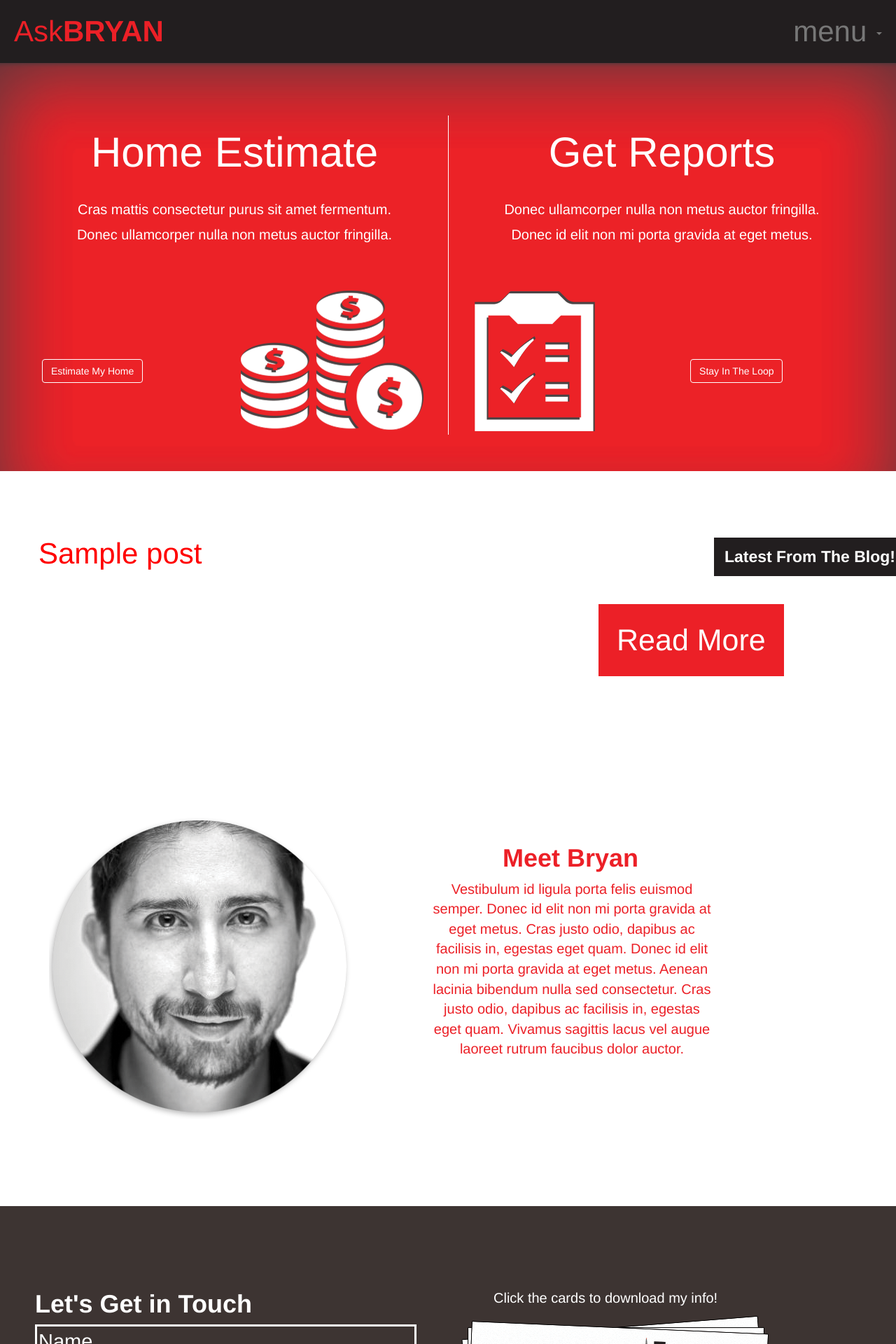
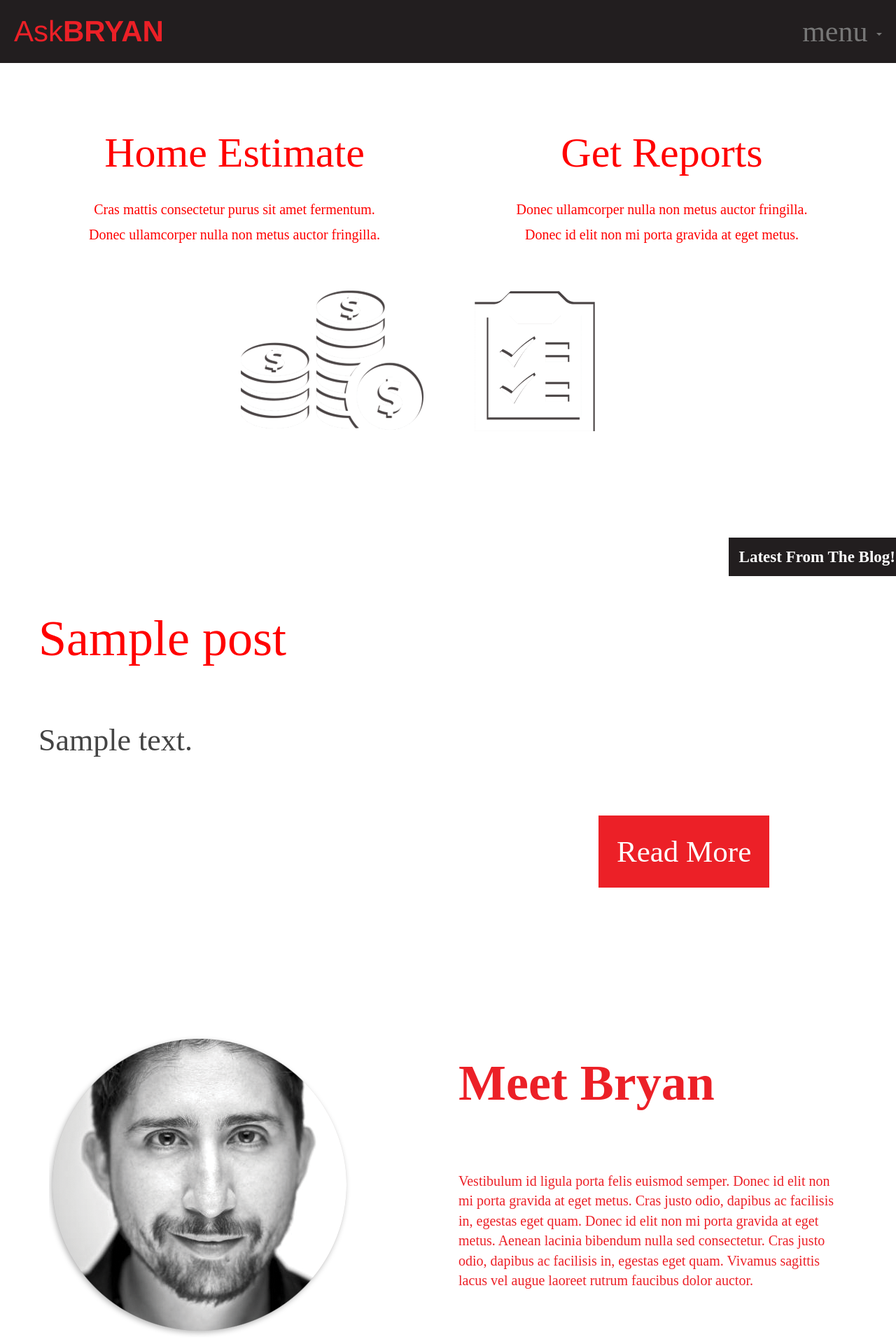
Before and after one commit to tazemebro/wordpress-enviroment, a WordPress theme: template themes/askbryan/index.php in a window 1280 px wide. Shown: the top 1920 px of the page at 70% size. Run offline with PHP 8.4 and a stand-in for WordPress, Linux system fonts and the light colour scheme; the site name, menu and one post (Sample post) are stand-ins, and other content is empty.

Commit message:
bunch of fixes

```diff
--- a/themes/askbryan/index.php
+++ b/themes/askbryan/index.php
@@ -55,7 +55,7 @@
 <!-- Blog Section -->
 <div class="container" style="padding-top: 75px; padding-bottom: 120px;">
 	<div class="row">
-		<div class="blog col-md-6 pull-right">
+		<div class="blog col-md-12 pull-right">
 			<h3 class="latest">Latest From The Blog!</h3>
 		</div>
 
@@ -64,7 +64,7 @@
 			<?php while ( have_posts() ) : the_post(); ?>
 			<!--<li>-->
 
-	<article>
+	<article class="home_post">
 
 		<h2><a href="<?php esc_url( the_permalink() ); ?>" title="Permalink to <?php the_title(); ?>" rel="bookmark"><?php the_title(); ?></a></h2>
 			<p>
@@ -86,20 +86,23 @@
 <!-- Meet Bryan Section -->
 <div class="meet_bryan container" style="padding-bottom: 200px;">
 	<div class="row">
-		<div class="col-md-12">
-			<h1>Meet Bryan</h1>
+	<div class="col-md-6">
+				<img src="<?php bloginfo ('template_directory'); ?>/css/images/bryan.png" alt="Bryan Vasquez" style="margin-top: -90px;"/>
+	</div>
+		<div class="col-md-6">
+				<h1>Meet Bryan</h1>
 				<p>Vestibulum id ligula porta felis euismod semper. Donec id elit non mi porta gravida at eget metus. Cras justo odio, dapibus ac facilisis in, egestas eget quam. Donec id elit non mi porta gravida at eget metus. Aenean lacinia bibendum nulla sed consectetur. Cras justo odio, dapibus ac facilisis in, egestas eget quam. Vivamus sagittis lacus vel augue laoreet rutrum faucibus dolor auctor.
 				</p>
-					<img src="<?php bloginfo ('template_directory'); ?>/css/images/bryan.png" alt="Bryan Vasquez" style="margin-top: -90px;"/>
 		</div>
+
 	</div>
 </div>
 <!-- End Meet Bryan Section -->
 <!-- Contact Section -->
 	<div class="contact container-fluid" style="width: 100%; padding-top: 100px; padding-bottom: 250px;">
 		<div class="row">
-			<div class="col-md-6">
-				<h1 style="margin-left: 50px;">Let's Get in Touch</h1>
+			<div class="col-md-6 contact_form">
+				<h2 style="margin-left: 50px;">Let's Get in Touch</h2>
 
 				<form method="post" action="contact">
 					<input type="text" name="cf_name" placeholder="Name" />
@@ -111,11 +114,11 @@
 					<input type="text" name="cf_service" placeholder="What Can I Do For You?" style="padding-bottom: 90px;" />
 						<br />
 						<br />
-					<button>Submit</button>
+					<button type="submit" class="submit	">Submit</button>
 				</form>
 			</div>
 		<div class="col-md-6">
-				<h2>Click the cards to download my info!</h2>
+				<h3>Click the cards to download my info!</h2>
 			<img src="<?php bloginfo ('template_directory'); ?>/css/images/contact_info.png" alt="contact info" />
 		</div>
 	</div>
--- a/themes/askbryan/style.css
+++ b/themes/askbryan/style.css
@@ -22,8 +22,8 @@ CONTENTS:
 01 Sensible defaults ----------------------------------------------------------------------------------------
 ---------------------------------------------------------------------------------------------------------- */
 
-@import "reset.css";
-@import "bootstrap.min.css";
+@import "/askbryan/wp-content/themes/askbryan/css/reset.css";
+@import "/askbryan/wp-content/themes/askbryan/css/bootstrap.min.css";
 
 html,body
 {
@@ -32,6 +32,7 @@ html,body
     margin: 0px;
     padding: 0px;
     overflow-x: hidden;
+    font-family: raleway;
 }
 
 div,
@@ -113,7 +114,6 @@ a.navbar-brand{
 05 Body ------------------------------------------------------------
 ---------------------------------------------------------------------------------------------------------- */
 .hero {
-	background: url('css/images/homescreen_background_image.jpg') no-repeat top center;
 	background-size: cover;
 	padding:75px 45px 50px 45px;
 	margin-top: -20px;
@@ -123,10 +123,11 @@ a.navbar-brand{
 }
 .reports{
 	border-left: 1px solid #fff;
+	color: red;
 }
 .hero h2{
 	font-size: 60px;
-	color: white;
+	color: red;
 	text-align: center;
 }
 .hero p{
@@ -143,7 +144,8 @@ a.navbar-brand{
 }
 
 .home p {
-	color: white;
+	color: red;
+
 }
 
 .reports h1 {
@@ -193,33 +195,41 @@ a.navbar-brand{
 }
 .meet_bryan h1 {
 	color: #ec2027;
-	text-align: center;
-	padding-left: 350px;
+	text-align: left;
+	padding-bottom: 75px;
+	font-size: 72px;
 }
 
 .meet_bryan p {
 	color: #ec2027;
-	text-align: center;
-	float: right;
-	padding-left: 545px;
-	padding-right: 191px;
+	text-align: left;
 }
 
 .meet_bryan img {
 	padding-bottom: 100px;
-	position: absolute;
+	padding-top: 80px;
 }
 .contact {
 	background-color: #3d3432;
 	background-size: cover;
+	padding-top: 100px;
 
+}
+.contact_form{
+	margin-top: 100px;
 }
 .contact input {
 	background: transparent;
-	border: 3px solid white;
-	padding-right: 160px;
+	border: 5px solid white;
+	width: 80%;
 	margin-left: 50px;
 	font-size: 29px;
+	border-radius: 8px;
+	padding: 20px;
+	font-weight:bold;
+	color: white;
+	margin-top: 25px;
+	outline: 0;
 }
 .contact input, select, textarea{
     color: white;
@@ -234,32 +244,40 @@ a.navbar-brand{
 	padding-right: 60px;
 	padding-left: 60px;
 	text-align: center;
+
 }
 .contact img {
 	margin-right: 20px;
 }
 .contact h2 {
-	font-size: 20px;
+	font-size: 58px;
 	color: white;
 	margin-left: 50px;
 }
+
 .form {
 	margin-top: 20px;
 }
+.submit{
+	margin-top: 25px;
+	width: 80%;
+	box-shadow: 0px 5px 5px #2a2a2a;
+	text-shadow: 2px 2px 2px #2a2a2a;
+}
 ::-webkit-input-placeholder {
-   color: white;
+   color: gray;
 }
 
 :-moz-placeholder { /* Firefox 18- */
-   color: white;
+   color: gray;
 }
 
 ::-moz-placeholder {  /* Firefox 19+ */
-   color: white;
+   color: gray;
 }
 
 :-ms-input-placeholder {
-   color: white;
+   color: gray;
 }
 .made_by {
 	float: right;
@@ -269,3 +287,15 @@ a.navbar-brand{
 .made_by a {
 	font-size: 15px;
 }
+article.home_post{
+	margin-top: 125px;
+}
+.home_post h2 a{
+	font-size: 72px;
+
+}
+.home_post p{
+	margin-top: 75px;
+	font-size: 44px;
+	color: #444;
+}
```
